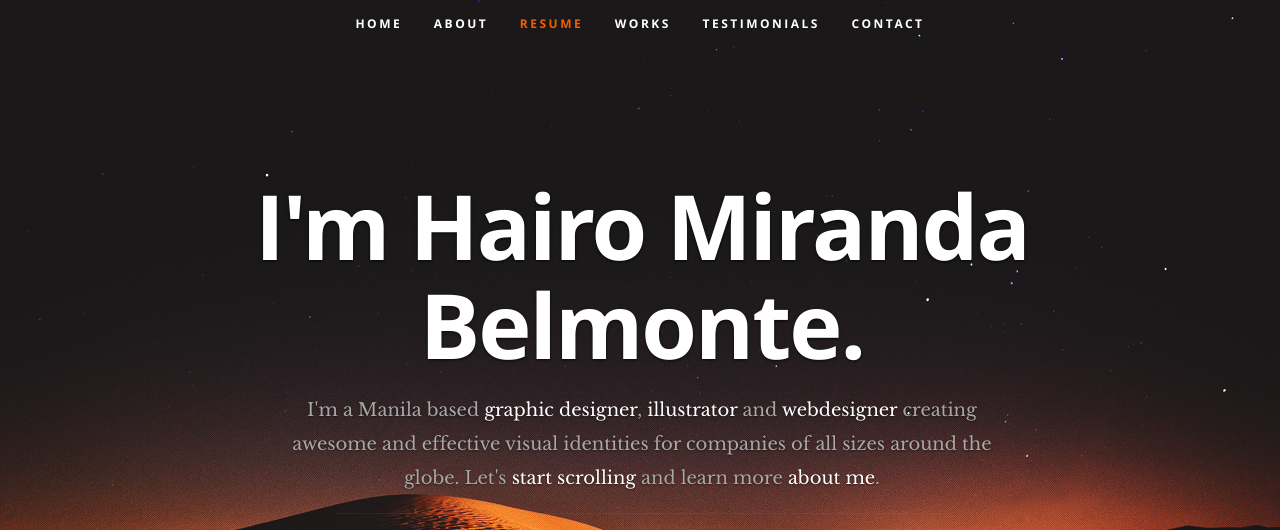
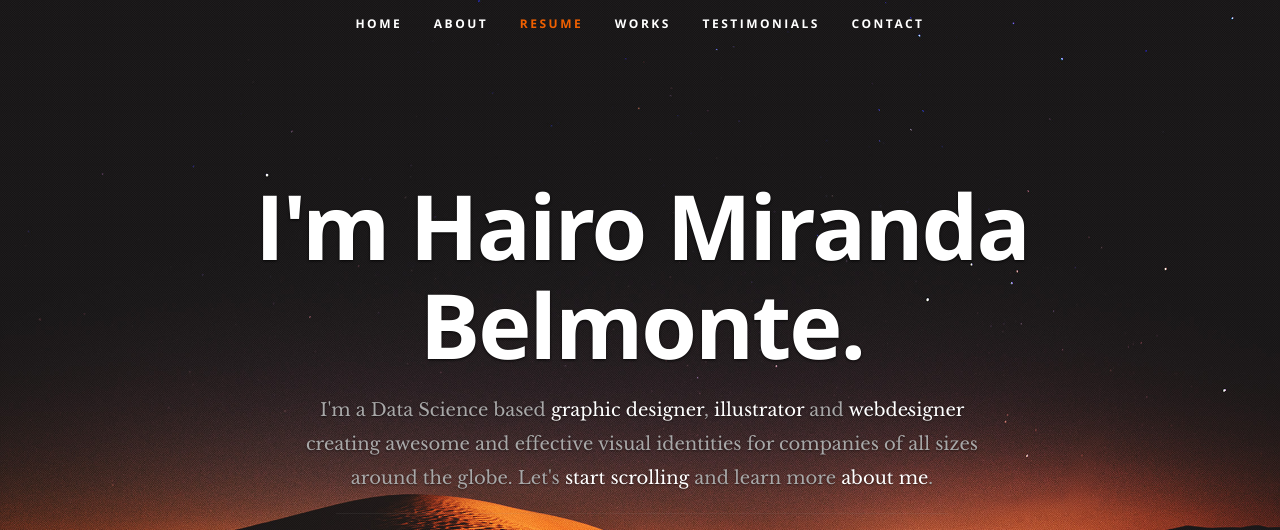
Before and after one commit to hairo1421/CV, a plain HTML site: page index.html in a window 1280 px wide. Shown: the top 530 px of the page. Drawn offline with nearby package versions, Linux system fonts and the light colour scheme.

Commit message:
Update index.html

```diff
--- a/index.html
+++ b/index.html
@@ -57,7 +57,7 @@
       <div class="row banner">
          <div class="banner-text">
             <h1 class="responsive-headline">I'm Hairo Miranda Belmonte.</h1>
-            <h3>I'm a Manila based <span>graphic designer</span>, <span>illustrator</span> and <span>webdesigner</span> creating awesome and
+            <h3>I'm a Data Science based <span>graphic designer</span>, <span>illustrator</span> and <span>webdesigner</span> creating awesome and
             effective visual identities for companies of all sizes around the globe. Let's <a class="smoothscroll" href="#about">start scrolling</a>
             and learn more <a class="smoothscroll" href="#about">about me</a>.</h3>
             <hr />
```
